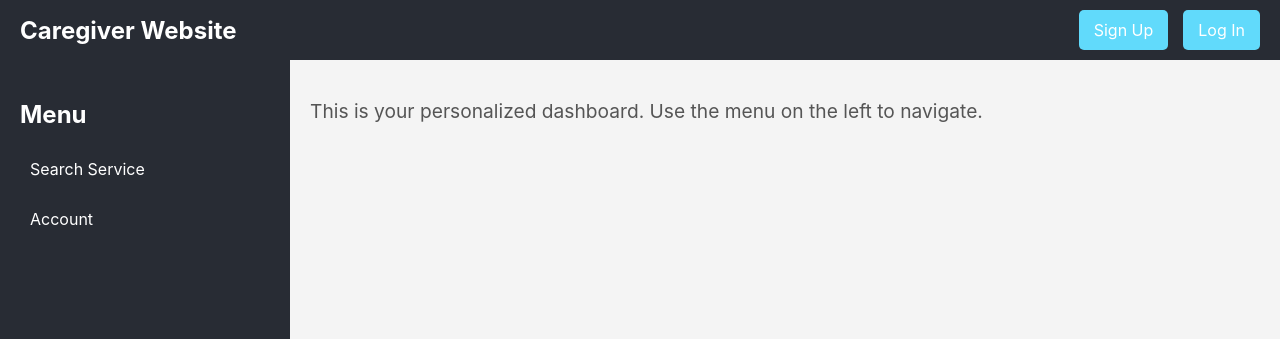
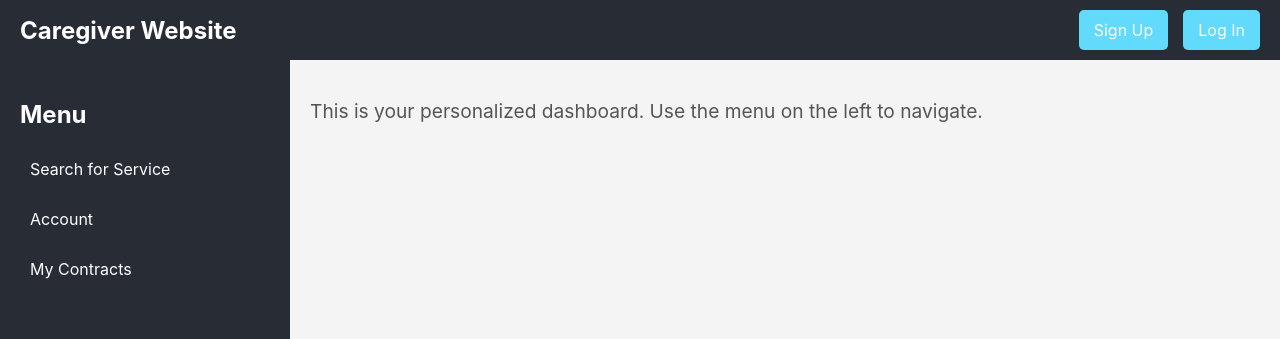
Before and after one commit to JAMuniz/CaregiverWebsite, a React (Create React App) app in the folder client/: page /welcome in a window 1280 px wide. Shown: the top 339 px of the page. Built offline with nearby package versions, Linux system fonts and the light colour scheme.

Commit message:
update button
yay

```diff
--- a/client/src/Components/Navbar.js
+++ b/client/src/Components/Navbar.js
@@ -8,6 +8,7 @@ function Navbar() {
 
   const handleLogout = () => {
     localStorage.removeItem('name');
+    localStorage.removeItem('mem_id');
     navigate('/');
   };
 
--- a/client/src/Pages/Welcome.js
+++ b/client/src/Pages/Welcome.js
@@ -1,4 +1,5 @@
 import React, { useState } from 'react';
+import { useNavigate } from 'react-router-dom';
 import '../css/welcome.css';
 import Navbar from '../Components/Navbar';
 
@@ -14,6 +15,7 @@ function Welcome() {
   const [parentInfo, setPinfo] = useState('');
   const [email, setEmail] = useState('');
 
+  const navigate = useNavigate();
 
   const userName = localStorage.getItem('name');
   const memberID = localStorage.getItem('mem_id');
@@ -70,8 +72,9 @@ function Welcome() {
         <aside className="Sidebar">
             <h2>Menu</h2>
             <ul>
-                <li><a href="#search" onClick = {() => setRoute("search")}>Search Service</a></li>
+                <li><a href="#search" onClick = {() => setRoute("search")}>Search for Service</a></li>
                 <li><a href="#account" onClick = {() => setRoute("account")}>Account</a></li>
+                <li><a href="#account" onClick = {() => setRoute("contracts")}>My Contracts</a></li>
             </ul>
         </aside>
 
@@ -100,6 +103,15 @@ function Welcome() {
                     <p><strong>Email: </strong>{email}</p>
                     <p><strong>Address: </strong>{address}</p>
                     <p><strong>Phone Number: </strong>{formatPhoneNumber(phone_number)}</p>
+                    <br></br>
+                    <button className="Navbar-button" onClick={() => navigate("/updateinfo")}>Update Info</button>
+                    </>
+                  );
+                } if (route === "contracts") {  //contracts route
+                  fetchAccount();
+                  return(
+                    <>
+                    <p>contracts</p>
                     </>
                   );
                 } else {  //default route (only appears when you open the dashboard at first)
```
